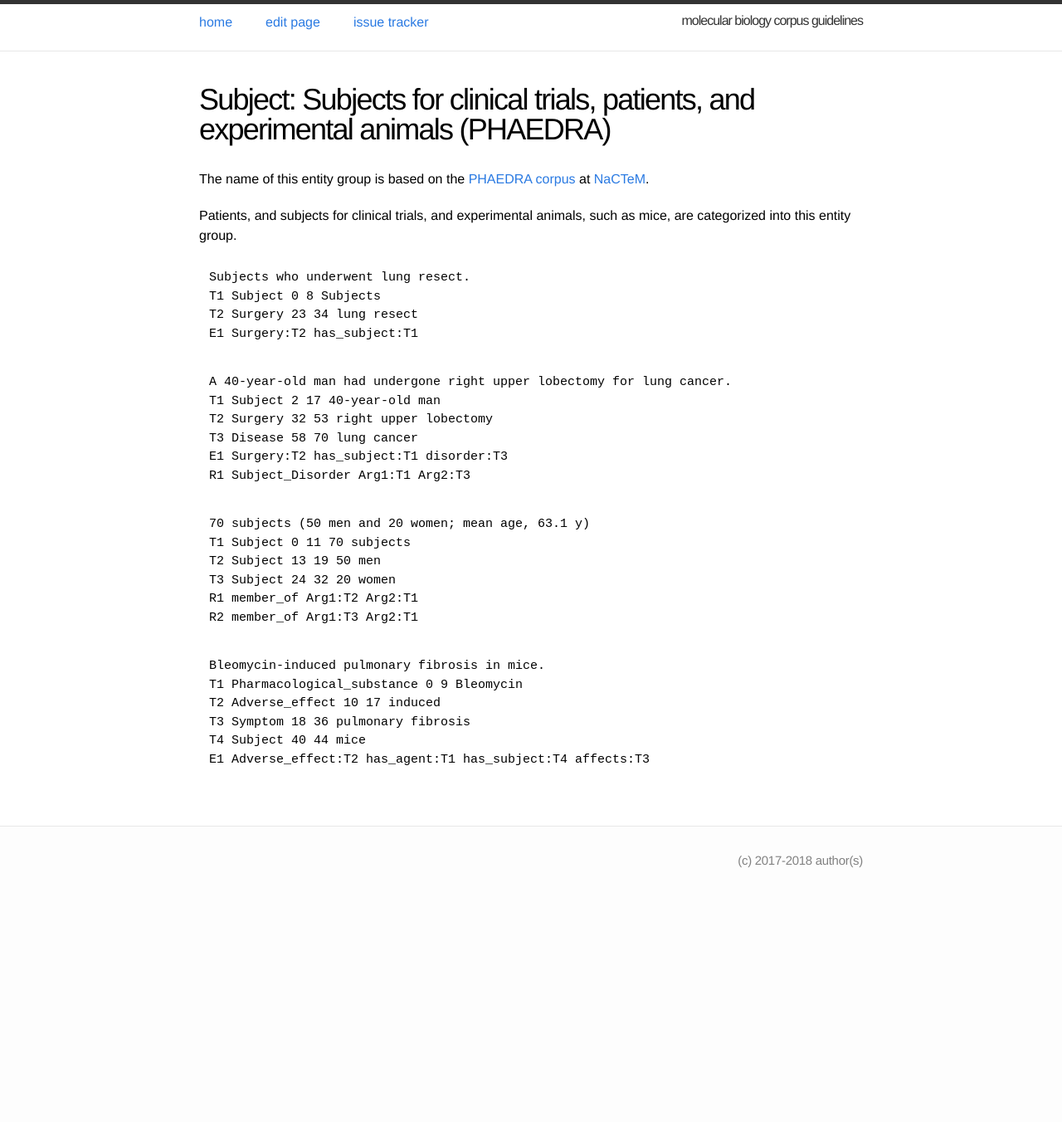
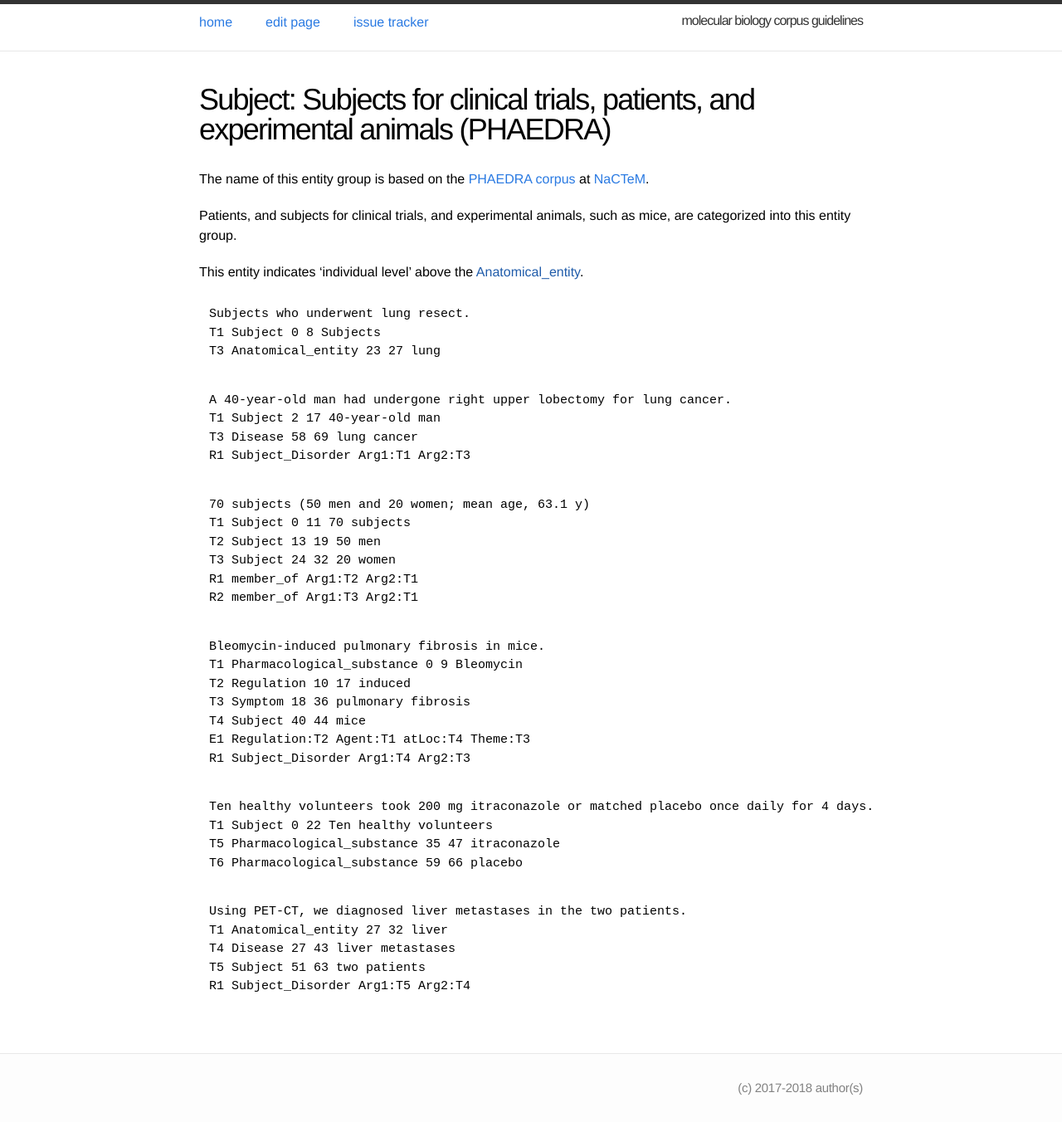
Before and after one commit to ezcatdb/molbiol_lung_corpus-guidelines, a Jekyll site: the page built from _entity/Subject.md, in a window 1280 px wide. Shown: the whole page at 83% size. Built offline with Jekyll 4.4.1, drawn with Linux system fonts in a browser that asks for light colours; before the commit the page ends 1079 px from its top, so only the background shows below that.

Commit message:
included 'individual level' in Subject.md corrected sample sentences for molecular biology in Subject.md

```diff
--- a/_entity/Subject.md
+++ b/_entity/Subject.md
@@ -12,18 +12,17 @@ The name of this entity group is based on the <a href="http://www.nactem.ac.uk/P
 
 Patients, and subjects for clinical trials, and experimental animals, such as mice, are categorized into this entity group.
 
+This entity indicates 'individual level' above the [Anatomical_entity]().
+
 ~~~ ann
 Subjects who underwent lung resect.
 T1 Subject 0 8 Subjects
-T2 Surgery 23 34 lung resect
-E1 Surgery:T2 has_subject:T1
+T3 Anatomical_entity 23 27 lung
 ~~~
 ~~~ ann
 A 40-year-old man had undergone right upper lobectomy for lung cancer.
 T1 Subject 2 17 40-year-old man
-T2 Surgery 32 53 right upper lobectomy
-T3 Disease 58 70 lung cancer
-E1 Surgery:T2 has_subject:T1 disorder:T3
+T3 Disease 58 69 lung cancer
 R1 Subject_Disorder Arg1:T1 Arg2:T3
 ~~~
 ~~~ ann
@@ -37,11 +36,26 @@ R2 member_of Arg1:T3 Arg2:T1
 ~~~ ann
 Bleomycin-induced pulmonary fibrosis in mice.
 T1 Pharmacological_substance 0 9 Bleomycin
-T2 Adverse_effect 10 17 induced
+T2 Regulation 10 17 induced
 T3 Symptom 18 36 pulmonary fibrosis
 T4 Subject 40 44 mice
-E1 Adverse_effect:T2 has_agent:T1 has_subject:T4 affects:T3
+E1 Regulation:T2 Agent:T1 atLoc:T4 Theme:T3
+R1 Subject_Disorder Arg1:T4 Arg2:T3
 ~~~
 
+~~~ ann
+Ten healthy volunteers took 200 mg itraconazole or matched placebo once daily for 4 days.
+T1 Subject 0 22 Ten healthy volunteers
+T5 Pharmacological_substance 35 47 itraconazole
+T6 Pharmacological_substance 59 66 placebo
+~~~
+
+~~~ ann
+Using PET-CT, we diagnosed liver metastases in the two patients.
+T1 Anatomical_entity 27 32 liver
+T4 Disease 27 43 liver metastases
+T5 Subject 51 63 two patients
+R1 Subject_Disorder Arg1:T5 Arg2:T4
+~~~
 
 <!-- details -->
```
